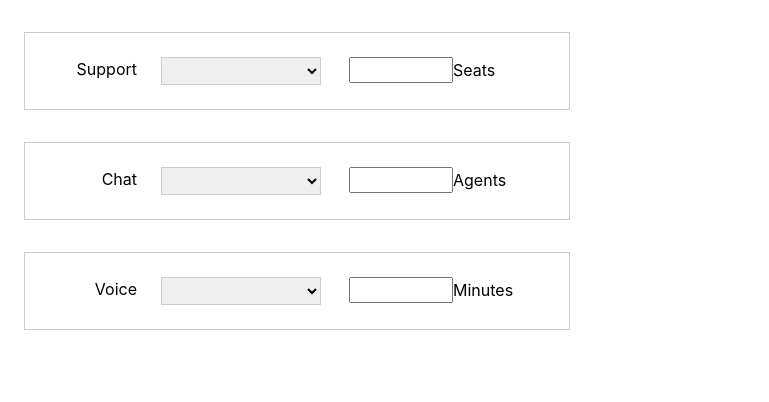
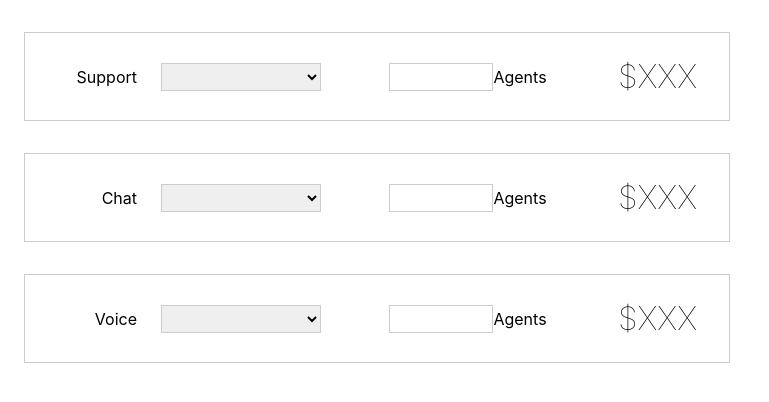
Before and after one commit to mickaelpham/zendesk-subscription, a Vue app: page / in a window 1280 px wide. Shown: the top 402 px of the page, without its empty margins (0-769 px from the left). Built offline with nearby package versions, Linux system fonts and the light colour scheme.

Commit message:
Add the cost column

```diff
--- a/src/App.vue
+++ b/src/App.vue
@@ -19,9 +19,9 @@ export default {
   data () {
     return {
       products: [
-        { id: 1, name: 'Support', unitOfMeasure: 'Seats' },
-        { id: 2, name: 'Chat', unitOfMeasure: 'Agents' },
-        { id: 3, name: 'Voice', unitOfMeasure: 'Minutes' }
+        { id: 1, name: 'Support', unitOfMeasure: 'Agents' },
+        { id: 2, name: 'Chat',    unitOfMeasure: 'Agents' },
+        { id: 3, name: 'Voice',   unitOfMeasure: 'Agents' }
       ]
     }
   }
@@ -38,10 +38,14 @@ input,
 select {
   font-family: -apple-system, BlinkMacSystemFont, "Segoe UI", Roboto, Helvetica, Arial, sans-serif;
   font-size: 12pt;
+  border: 1px solid #ccc;
+}
+
+input {
+  padding: 3px;
 }
 
 select {
-  border: 1px solid #ccc;
   padding: 2px;
 }
 </style>
--- a/src/components/PlanSelection.vue
+++ b/src/components/PlanSelection.vue
@@ -21,6 +21,10 @@
       >
       <label v-bind:for="quantityLabel">{{ product.unitOfMeasure }}</label>
     </div>
+
+    <div class="cost">
+      $XXX
+    </div>
   </div>
 </template>
 
@@ -34,17 +38,17 @@ export default {
       quantity: null,
 
       plans: [
-        { id: 1, name: 'Basic' },
-        { id: 2, name: 'Good' },
-        { id: 3, name: 'Better' },
-        { id: 4, name: 'Best' }
+        { id: 1, name: 'Essential' },
+        { id: 2, name: 'Team' },
+        { id: 3, name: 'Professional' },
+        { id: 4, name: 'Enterprise' }
       ]
     }
   },
 
   computed: {
     quantityLabel () {
-      return this.product.name + '-quantity'
+      return this.product.name.toLowerCase() + '-quantity'
     }
   }
 }
@@ -54,11 +58,11 @@ export default {
 .plan-selection {
   display: flex;
   justify-content: space-between;
-  vertical-align: center;
+  align-items: center;
   border: 1px solid #ccc;
   padding: 1.5em 2em;
   margin: 2em 1em;
-  max-width: 30em;
+  max-width: 40em;
 }
 
 .plans {
@@ -72,8 +76,12 @@ export default {
 .product-name {
   text-align: right;
   margin-right: 1.5em;
-  line-height: 1.6em;
   width: 5em;
+}
+
+.cost {
+  font-size: 2em;
+  font-weight: 100;
 }
 
 .quantity {
```
